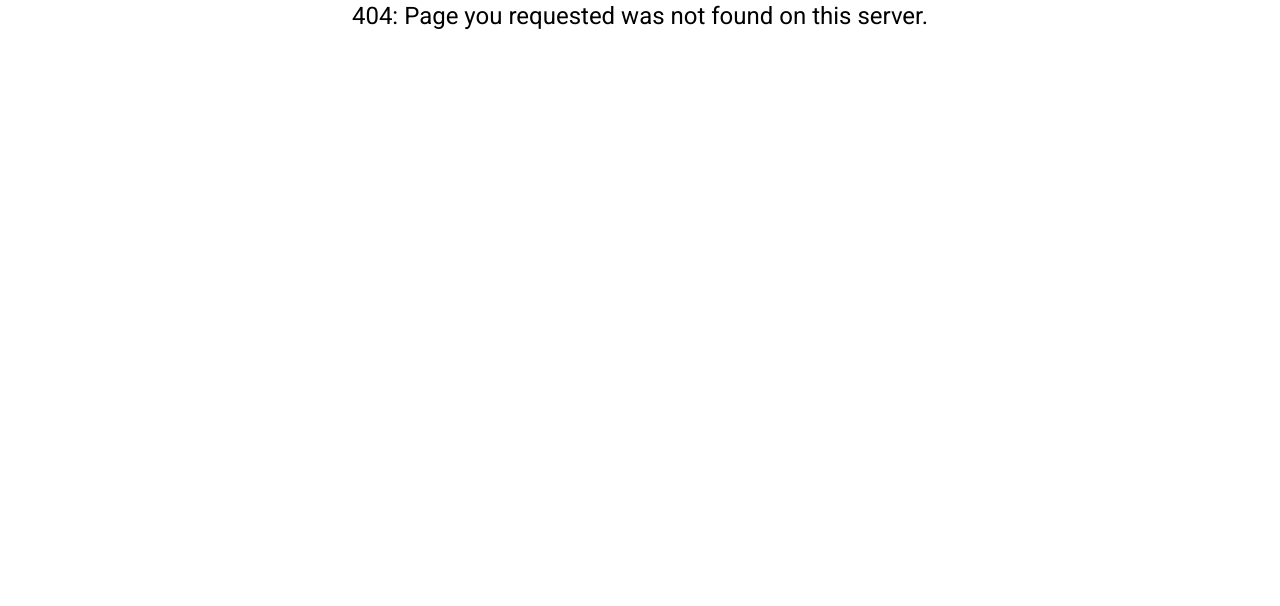
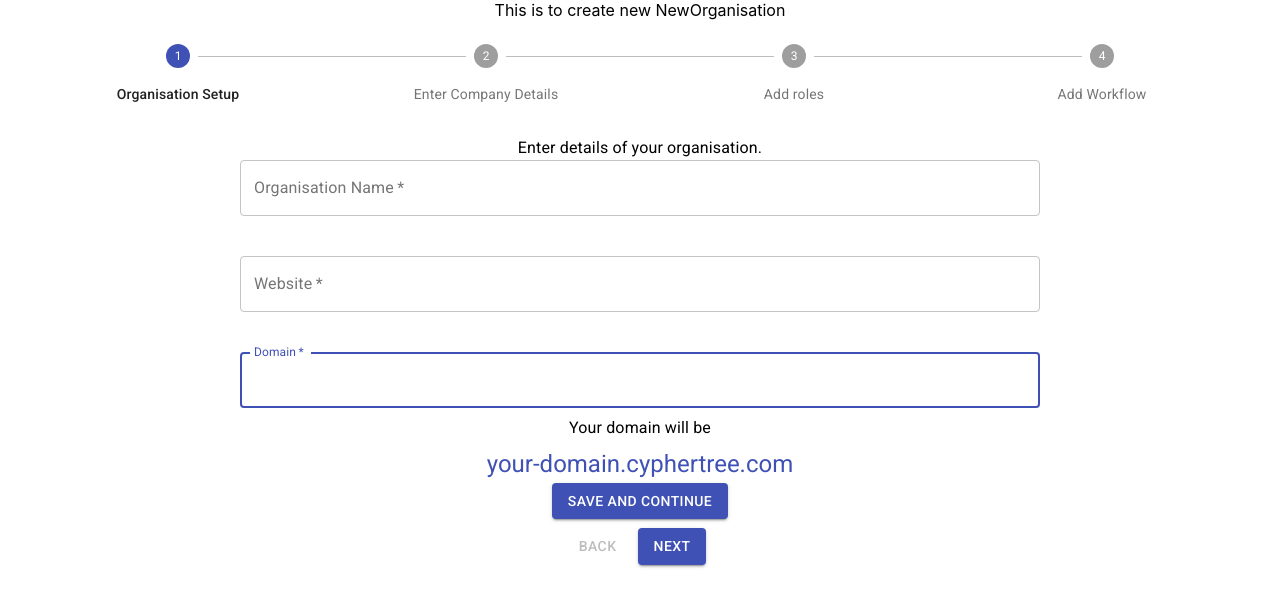
Before and after one commit to CypherTree/candi-website, a React (Create React App) app: page /new-organisation in a window 1280 px wide. Before the commit this address had no page. Shown: the top 606 px of the page. Built offline with nearby package versions, Linux system fonts and the light colour scheme.

Commit message:
switching branches

```diff
--- a/package.json
+++ b/package.json
@@ -19,8 +19,11 @@
     "axios": "^0.20.0",
     "dotenv": "^8.2.0",
     "formik": "^2.2.1",
+    "install": "^0.13.0",
+    "npm": "^6.14.8",
     "react": "^17.0.0",
     "react-dom": "^17.0.0",
+    "react-hook-form": "^6.11.0",
     "react-pdf": "^5.0.0",
     "react-redux": "^7.2.1",
     "react-router": "^5.2.0",
--- a/src/App.tsx
+++ b/src/App.tsx
@@ -22,6 +22,7 @@ import ForgotPassword from "./auth/containers/forgotPassword/ForgotPassword";
 
 import ResetPassword from "./auth/containers/forgotPassword/ResetPassword";
 import PrivacyPolicy from "./app/components/privacyPolicy/PrivacyPolicy";
+import NewOrganisation from "./app/containers/neworganization/NewOrganisation";
 
 require("dotenv").config();
 
@@ -77,6 +78,7 @@ const App = (props: any) => {
           <Route exact path="/reset" component={ResetPassword} />
           <Route exact path="/privacy" component={PrivacyPolicy} />
           <PrivateRoute exact path="/dashboard" component={Dashboard} />
+          <Route exact path="/new-organisation" component={NewOrganisation} />
           <PrivateRoute exact path="/dashboard2" component={Register} />
           <Route component={PageNotFound} />
         </Switch>
--- /dev/null
+++ b/src/app/components/organizationalDetails/OrganizationalDetails.tsx
@@ -0,0 +1,106 @@
+import {
+  Button,
+  FormControl,
+  FormLabel,
+  Input,
+  InputLabel,
+  TextField,
+  Typography,
+} from "@material-ui/core";
+import { Label } from "@material-ui/icons";
+import React, { useState } from "react";
+import { useForm, Controller } from "react-hook-form";
+import CheckCircleIcon from "@material-ui/icons/CheckCircle";
+
+function OrganizationalDetails() {
+  const { register, handleSubmit } = useForm();
+  const onSubmit = (data: any) => console.log(data);
+  const [domain, setDomain] = useState("");
+
+  const { control, errors: fieldsErrors } = useForm();
+
+  return (
+    <div>
+      Enter details of your organisation.
+      <div
+        style={{
+          //   border: "1px solid black",
+          margin: "0 auto",
+          lineHeight: "40px",
+          width: "800px",
+          padding: "100px",
+          paddingTop: "0px",
+          paddingBottom: "0px",
+        }}
+      >
+        {/* <InputLabel htmlFor="my-input">Company Name</InputLabel> */}
+        <TextField
+          type="text"
+          label="Organisation Name"
+          fullWidth
+          required
+          //   helperText="Name of your organisation"
+          autoFocus={true}
+          color="primary"
+          size="medium"
+          variant="outlined"
+        ></TextField>
+        <br /> <br />
+        <TextField
+          type="text"
+          label="Website"
+          fullWidth
+          required
+          //   helperText="Your organization's website URL"
+          autoFocus={true}
+          color="primary"
+          size="medium"
+          variant="outlined"
+        ></TextField>
+        <br /> <br />
+        <TextField
+          type="text"
+          label="Domain"
+          fullWidth
+          required
+          //   helperText="Name of your company"
+          autoFocus={true}
+          color="primary"
+          size="medium"
+          variant="outlined"
+          value={domain}
+          onChange={(e) => setDomain(e.target.value)}
+        ></TextField>
+        {/* {domain !== "" && ( */}
+        <div>
+          <span>
+            Your domain will be
+            <Typography variant="h5" component="h5" color="primary">
+              {domain === "" ? "your-domain" : domain}.cyphertree.com
+            </Typography>
+          </span>
+        </div>
+        {/* )} */}
+        {domain !== "" && (
+          <div>
+            <p>
+              This domain is available.{" "}
+              <CheckCircleIcon fontSize="small" style={{ color: "green" }} />
+            </p>
+          </div>
+        )}
+        <Button
+          variant="contained"
+          color="primary"
+          type="submit"
+          //   autoFocus={true}
+        >
+          {" "}
+          Save and Continue
+        </Button>
+      </div>
+    </div>
+  );
+}
+
+export default OrganizationalDetails;
--- /dev/null
+++ b/src/app/containers/neworganization/NewOrganisation.tsx
@@ -0,0 +1,170 @@
+import {
+  makeStyles,
+  Stepper,
+  Typography,
+  Step,
+  StepLabel,
+  Button,
+} from "@material-ui/core";
+import React from "react";
+import OrganizationalDetails from "../../components/organizationalDetails/OrganizationalDetails";
+
+const useStyles = makeStyles((theme) => ({
+  root: {
+    width: "100%",
+  },
+  button: {
+    marginRight: theme.spacing(1),
+  },
+  instructions: {
+    marginTop: theme.spacing(1),
+    marginBottom: theme.spacing(1),
+  },
+}));
+
+function getSteps() {
+  return [
+    "Organisation Setup",
+    "Enter Company Details",
+    "Add roles",
+    "Add Workflow",
+  ];
+}
+function getStepContent(step: any) {
+  switch (step) {
+    case 0:
+      return <OrganizationalDetails />;
+    case 1:
+      return "Enter your company details";
+    case 2:
+      return "Add roles and assign roles";
+    case 3:
+      return "Add workflow here";
+    default:
+      return "Unknown step";
+  }
+}
+
+function NewOrganisation() {
+  const classes = useStyles();
+  const [activeStep, setActiveStep] = React.useState(0);
+  const [skipped, setSkipped] = React.useState(new Set());
+  const steps = getSteps();
+
+  const isStepOptional = (step: any) => {
+    return step === 1;
+  };
+
+  const isStepSkipped = (step: any) => {
+    return skipped.has(step);
+  };
+
+  const handleNext = () => {
+    let newSkipped = skipped;
+    if (isStepSkipped(activeStep)) {
+      newSkipped = new Set(newSkipped.values());
+      newSkipped.delete(activeStep);
+    }
+
+    setActiveStep((prevActiveStep) => prevActiveStep + 1);
+    setSkipped(newSkipped);
+  };
+
+  const handleBack = () => {
+    setActiveStep((prevActiveStep) => prevActiveStep - 1);
+  };
+
+  const handleSkip = () => {
+    if (!isStepOptional(activeStep)) {
+      // You probably want to guard against something like this,
+      // it should never occur unless someone's actively trying to break something.
+      throw new Error("You can't skip a step that isn't optional.");
+    }
+
+    setActiveStep((prevActiveStep) => prevActiveStep + 1);
+    setSkipped((prevSkipped) => {
+      const newSkipped = new Set(prevSkipped.values());
+      newSkipped.add(activeStep);
+      return newSkipped;
+    });
+  };
+
+  const handleReset = () => {
+    setActiveStep(0);
+  };
+  return (
+    <div>
+      This is to create new NewOrganisation
+      {/* <div>
+        <OrganizationalDetails />
+      </div> */}
+      <Stepper activeStep={activeStep} alternativeLabel>
+        {steps.map((label, index) => {
+          const stepProps: any = {};
+          const labelProps: any = {};
+          //   if (isStepOptional(index)) {
+          //     labelProps.optional = (
+          //       <Typography variant="caption">Optional</Typography>
+          //     );
+          //   }
+          if (isStepSkipped(index)) {
+            stepProps.completed = false;
+          }
+          return (
+            <Step key={label} {...stepProps}>
+              <StepLabel {...labelProps}>{label}</StepLabel>
+            </Step>
+          );
+        })}
+      </Stepper>
+      <div>
+        {activeStep === steps.length ? (
+          <div>
+            <Typography className={classes.instructions}>
+              All steps completed - you&apos;re finished
+            </Typography>
+            <Button onClick={handleReset} className={classes.button}>
+              Reset
+            </Button>
+          </div>
+        ) : (
+          <div>
+            <Typography className={classes.instructions}>
+              {getStepContent(activeStep)}
+            </Typography>
+            <div>
+              <Button
+                disabled={activeStep === 0}
+                onClick={handleBack}
+                className={classes.button}
+              >
+                Back
+              </Button>
+              {/* {isStepOptional(activeStep) && (
+                <Button
+                  variant="contained"
+                  color="primary"
+                  onClick={handleSkip}
+                  className={classes.button}
+                >
+                  Skip
+                </Button>
+              )} */}
+
+              <Button
+                variant="contained"
+                color="primary"
+                onClick={handleNext}
+                className={classes.button}
+              >
+                {activeStep === steps.length - 1 ? "Finish" : "Next"}
+              </Button>
+            </div>
+          </div>
+        )}
+      </div>
+    </div>
+  );
+}
+
+export default NewOrganisation;
```
Also changed, not shown: 1 other file (tests, documents, lock files or other folders).
